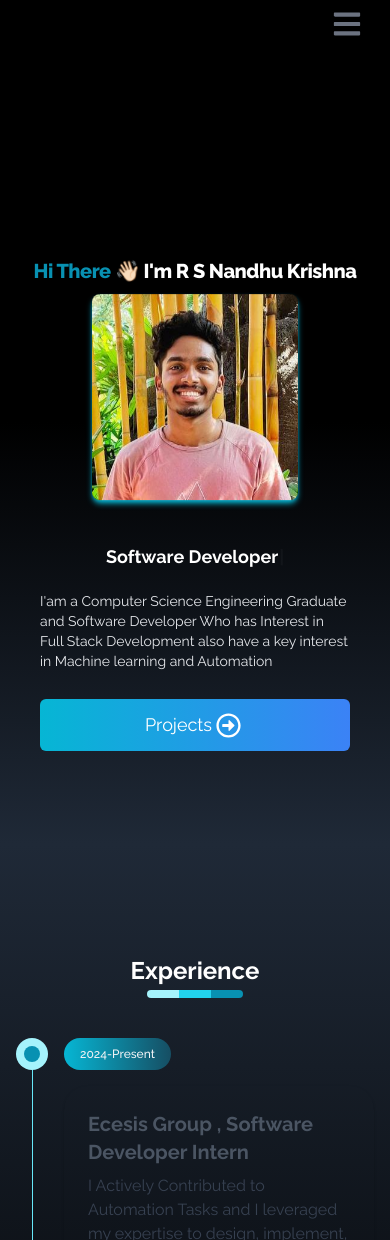
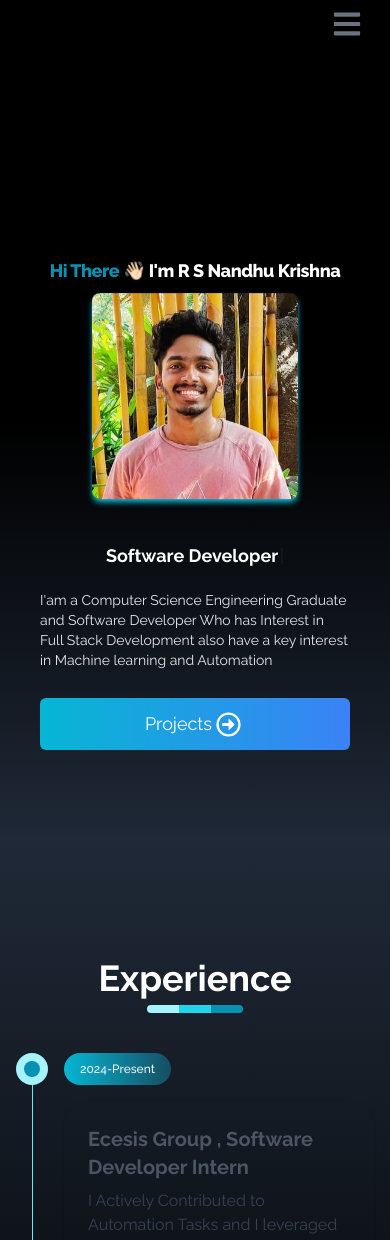
Before and after one commit to Nandhukriss/My-Portfolio, a React (Vite) app: page / in a window 390 px wide. Shown: the top 1240 px of the page. Built offline with nearby package versions, Linux system fonts and the light colour scheme.

Commit message:
alignment fixed 📐

```diff
--- a/src/components/Contact.jsx
+++ b/src/components/Contact.jsx
@@ -4,7 +4,7 @@ function Contact() {
   return (
     <div
       name="contact"
-      className="bg-gradient-to-b from-gray-800 to-black w-full h-screen text-white"
+      className="bg-gradient-to-b from-gray-800 to-black w-full h-full text-white"
     >
       <div
         className="absolute inset-x-0 top-[-10rem] -z-10 transform-gpu overflow-hidden blur-3xl sm:top-[-20rem]"
--- a/src/components/Home.jsx
+++ b/src/components/Home.jsx
@@ -11,7 +11,7 @@ export const Home = () => {
       className="h-screen w-full  bg-gradient-to-b from-black via-black to-gray-800 text-white"
     >
       <div className="max-w-screen  mx-auto flex flex-col md:flex-column items-center justify-center px-4 h-full ">
-        <h1 class="mb-4 mt-44 text-xl font-extrabold leading-none tracking-tight text-gray-900 md:text-3xl lg:text-4xl dark:text-white">
+        <h1 class="mb-4 mt-44 text-lg font-extrabold leading-none tracking-tight text-gray-900 md:text-3xl lg:text-4xl dark:text-white">
           {" "}
           <span class="text-cyan-600 dark:text-cyan-500">
             Hi There{" "}
--- a/src/components/TimeLine.jsx
+++ b/src/components/TimeLine.jsx
@@ -9,13 +9,12 @@ export const TimeLine = () => {
       <section class="items-center py-24 font-poppins dark:bg-gray-800">
         <div class="justify-center max-w-6xl px-4 py-4 mx-auto lg:py-8 md:px-6">
           <div class="max-w-xl mx-auto">
-            <div class="text-center ">
+            <div class="text-center">
               <div class=" flex flex-col items-center">
-
-                <h1 class="text-2xl md:text-4xl lg:text-6xl font-bold leading-tight dark:text-gray-300">
-                  {" "}
-                  Experience
-                </h1>
+              <p className="text-4xl font-bold leading-tight dark:text-gray-300 text-center ">
+              {" "}
+              Experience
+             </p>
                 <div class="flex w-24 mt-1 mb-10 overflow-hidden rounded">
                   <div class="flex-1 h-2 bg-cyan-200"></div>
                   <div class="flex-1 h-2 bg-cyan-400"></div>
```
